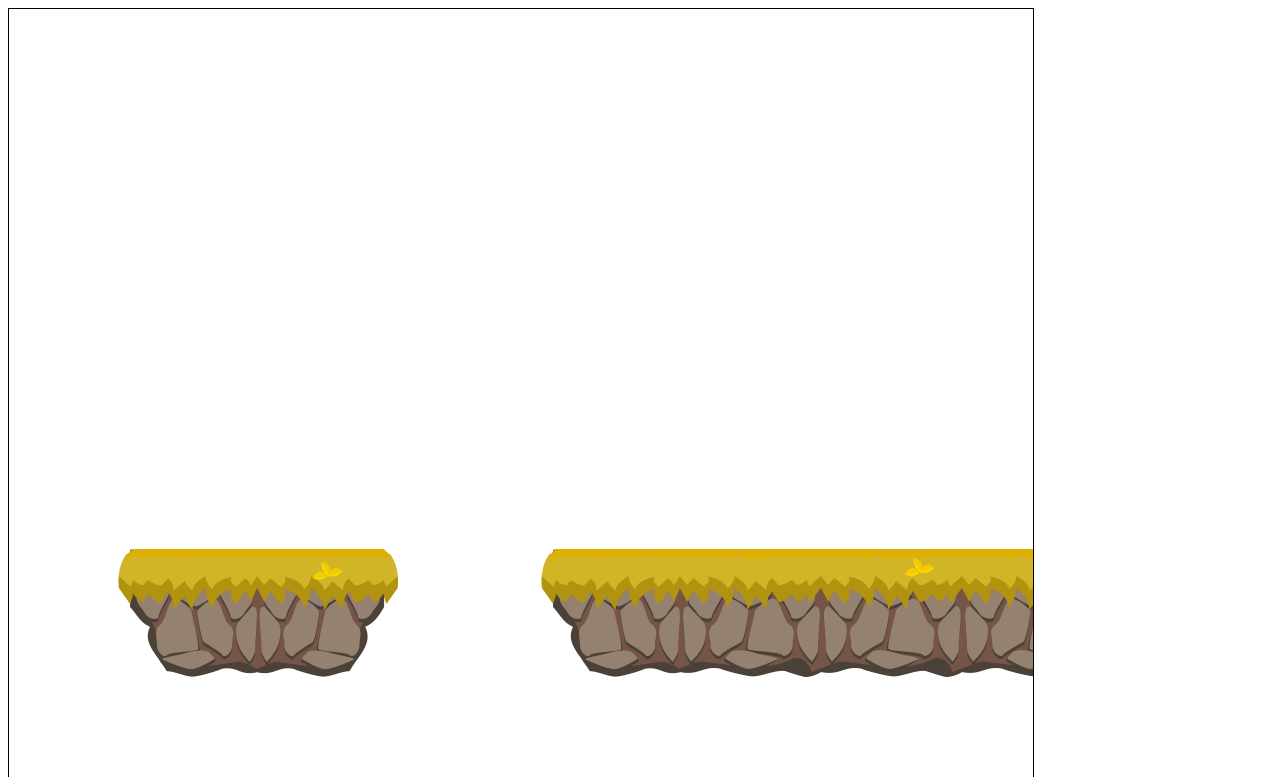
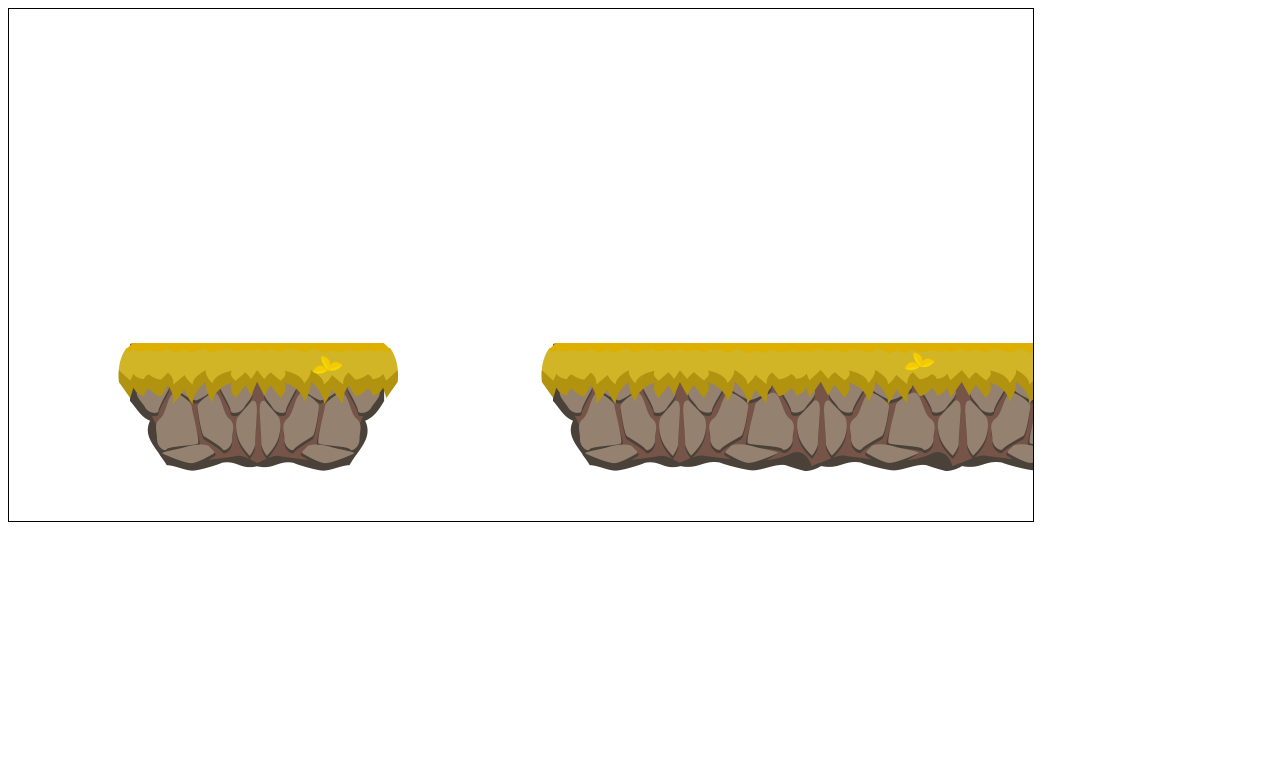
Before and after one commit to sspringer82/jumpNrun, a plain HTML site: page index.html in a window 1280 px wide. Shown: the top 777 px of the page. Drawn offline with Linux system fonts and the light colour scheme.

Commit message:
change canvas height

```diff
--- a/index.html
+++ b/index.html
@@ -5,7 +5,7 @@
     <link rel="stylesheet" type="text/css" href="index.css">
 </head>
 
-<canvas id="tutorial" width="1024" height="768"></canvas>
+<canvas id="tutorial" width="1024" height="512"></canvas>
 
 <script type="text/javascript" src="index.js"></script>
 </html>
--- a/index.js
+++ b/index.js
@@ -47,7 +47,7 @@ const scrollingSpeed = 2;
 const updateEvery = 10;
 
 // Rendering
-const y = (768 - targetPlatformHeight - 100);
+const y = (512 - targetPlatformHeight - 50);
 
 init = () => {
   platformTileset.src = 'assets/platform-tileset.png';
```
